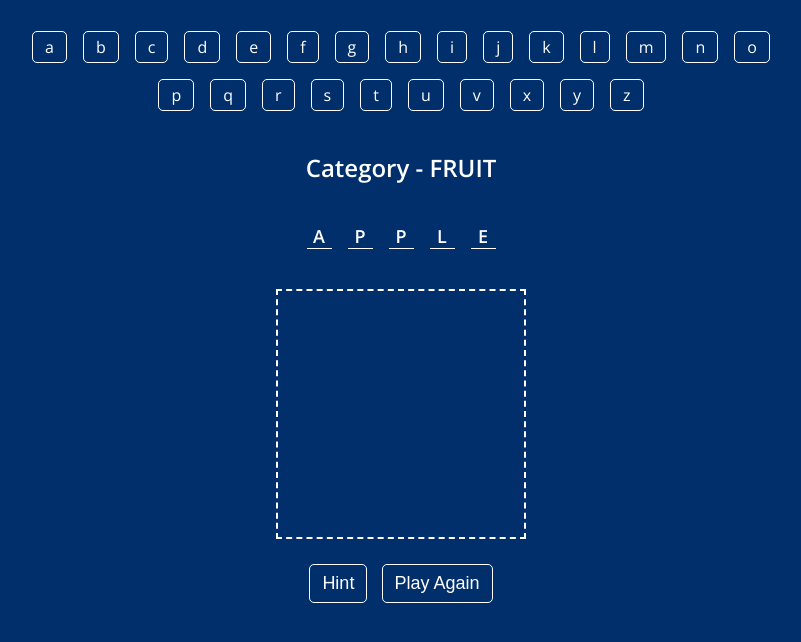
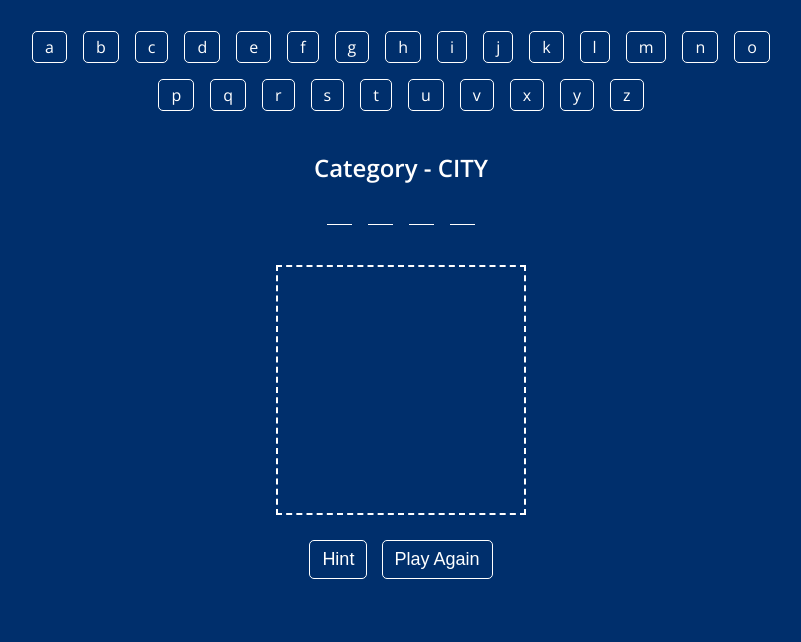
Before and after one commit to mglee-developer/vanillaprojects, a plain HTML site: page hangman/index.html in a window 1280 px wide. Shown: the part 118-760 px from the top of the page, without its empty margins (239-1040 px from the left). Drawn offline with nearby package versions, Linux system fonts and the light colour scheme.

Commit message:
Update category.js

```diff
--- a/hangman/index.html
+++ b/hangman/index.html
@@ -25,13 +25,7 @@
         <h2 class="category-name">Category - Fruites</h2>
         <p class="clue">Clue</p>
         <div class="answer">
-            <ul class="words">
-                <li class="word">A</li>
-                <li class="word">P</li>
-                <li class="word">P</li>
-                <li class="word">L</li>
-                <li class="word">E</li>
-            </ul>
+            <ul class="words"></ul>
         </div>
         <svg id="hangman">
             <!-- rod -->
--- a/hangman/js/category.js
+++ b/hangman/js/category.js
@@ -1,14 +1,33 @@
 const category = ['FRUIT', 'ANIMAL', 'CITY'];
+const quiz = [['apple', 'banana', 'grape'],
+                ['dog', 'monky', 'rabbit'],
+                ['seoul', 'busan', 'jeju']];
 
 const categoryName = document.querySelector('.category-name');
+const words = document.querySelector('.words');
 
 function randomCategory() {
     const index = Math.floor(Math.random()*category.length);
     categoryName.innerHTML = `Category - ${category[index]}`;
+
+    return index;
+}
+
+function randomWord() {
+    const returnIndex = randomCategory();
+    const quizIndex = Math.floor(Math.random() * quiz.length);
+    const word = quiz[returnIndex][quizIndex];
+
+    for(let i = 0; i < word.length; i++) {
+        const element = document.createElement('li');
+        element.setAttribute('class', 'word');
+        words.appendChild(element);
+    }
+
 }
 
 function init() {
-    randomCategory();
+    randomWord();
 }
 
 init();
```
